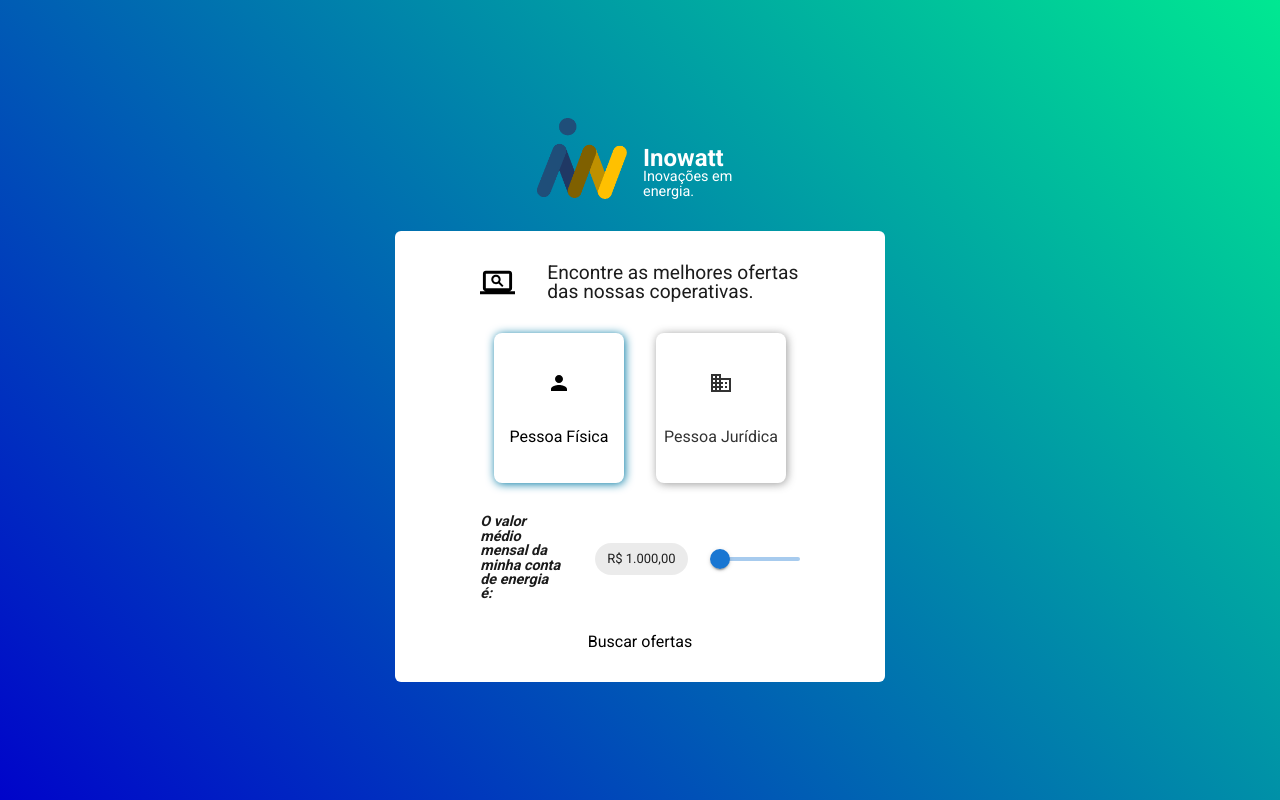
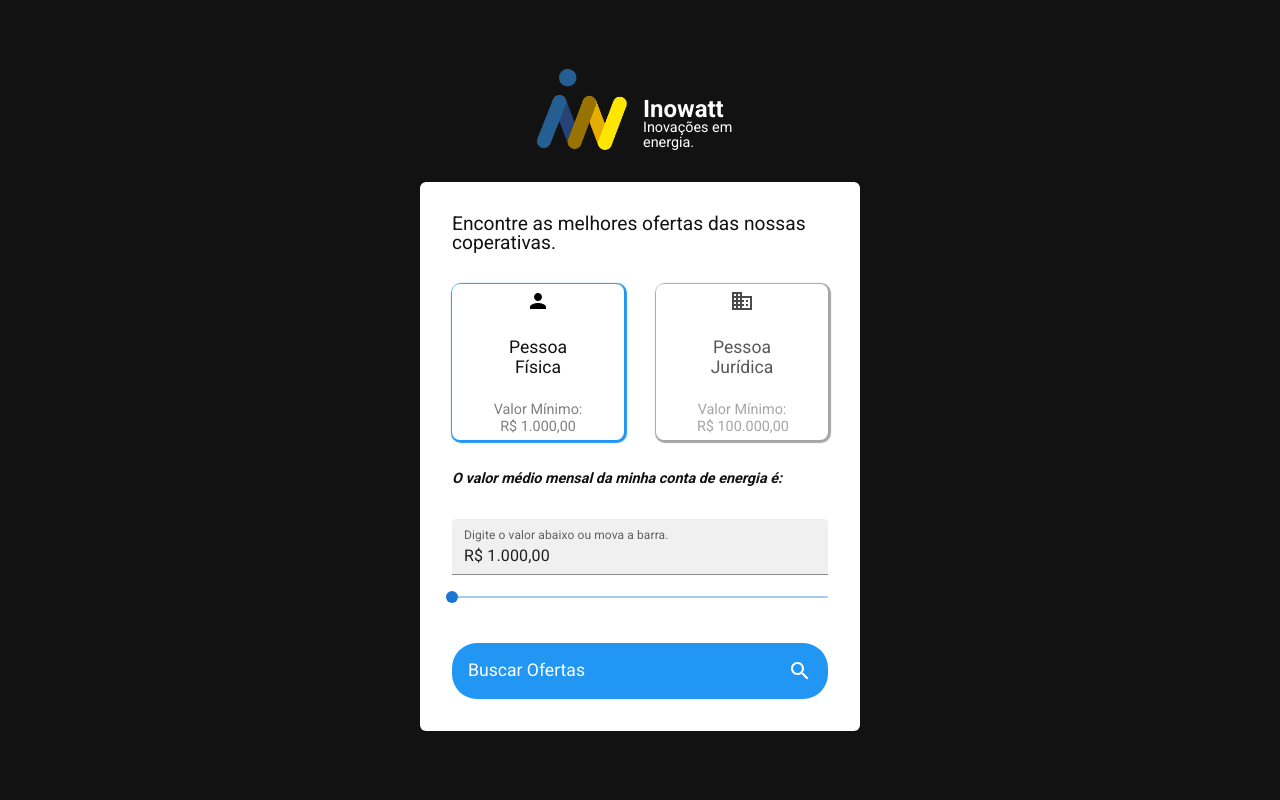
Before and after one commit to watt-io/wattio-frontend-desafio, a React (Vite) app: page / in a window 1280 px wide. Built offline with nearby package versions, Linux system fonts and the light colour scheme.

Commit message:
style: change app styles in components

```diff
--- a/src/components/OptionsCard/index.tsx
+++ b/src/components/OptionsCard/index.tsx
@@ -1,13 +1,16 @@
 import StyledOptionsCard from "./style";
 import { IOptionsCardProps } from "../../interfaces/Home";
 import { useMainContext } from "../../contexts/ContextApp";
-import { handleEnergyValue } from "../../services/support";
+import { formatCurrency, handleEnergyValue } from "../../services/support";
+import Text from "../../styles/Typography";
 
 const OptionsCard = ({ name, IconComponent }: IOptionsCardProps) => {
   const { personEntries, setPersonEntries } = useMainContext();
   const { person } = personEntries;
 
   const handleCardOptions = () => {
+    if (person == name) return;
+
     setPersonEntries({
       energyValue: handleEnergyValue(name),
       person: name,
@@ -17,7 +20,11 @@ const OptionsCard = ({ name, IconComponent }: IOptionsCardProps) => {
   return (
     <StyledOptionsCard colorized={name == person} onClick={handleCardOptions}>
       <IconComponent />
-      {`Pessoa ${name == "juridical" ? "Jurídica" : "Física"}`}
+      <Text>{`Pessoa ${name == "juridical" ? "Jurídica" : "Física"}`}</Text>
+      <Text fontSize="text4" color="grey4">
+        Valor Mínimo:{" "}
+        {name == "juridical" ? formatCurrency(100000) : formatCurrency(1000)}
+      </Text>
     </StyledOptionsCard>
   );
 };
--- a/src/components/OptionsCard/style.ts
+++ b/src/components/OptionsCard/style.ts
@@ -1,22 +1,26 @@
 import styled, { css } from "styled-components";
 
 const StyledOptionsCard = styled.button`
-  box-shadow: 1px 1px 10px grey;
-  min-width: 130px;
-  height: 150px;
-  border-radius: 8px;
-  opacity: 0.8;
-
   display: flex;
   flex-direction: column;
   justify-content: center;
   align-items: center;
-  gap: 2rem;
+  gap: 1.5rem;
+  padding: 5px;
+  box-shadow: 1px 1px 1px 2px var(--color-grey-4);
+  width: 100%;
+  border-radius: 8px;
+  opacity: 0.7;
+  transition: all 0.25s;
+
+  p {
+    max-width: 90px;
+  }
 
   ${({ colorized }: { colorized?: boolean }) => {
     if (colorized) {
       return css`
-        box-shadow: 1px 1px 10px var(--color-secondary);
+        box-shadow: 1px 1px 1px 2px var(--color-blue-1);
         opacity: 1;
       `;
     }
--- a/src/components/OptionsSlider/index.tsx
+++ b/src/components/OptionsSlider/index.tsx
@@ -15,8 +15,10 @@ const OptionsSlider = ({ min, max, defaultValue }: IOptionsSliderProps) => {
       }
       aria-label="Default"
       defaultValue={defaultValue}
+      size="small"
       min={min}
       max={max}
+      step={250}
     />
   );
 };
--- a/src/components/ReceivedInfo/index.tsx
+++ b/src/components/ReceivedInfo/index.tsx
@@ -2,13 +2,16 @@ import Text from "../../styles/Typography";
 import ScreenSearchDesktopIcon from "@mui/icons-material/ScreenSearchDesktop";
 import PersonIcon from "@mui/icons-material/Person";
 import BusinessIcon from "@mui/icons-material/Business";
-import Chip from "@mui/material/Chip";
+import SearchIcon from "@mui/icons-material/Search";
 import OptionsCard from "../OptionsCard";
 import OptionsSlider from "../OptionsSlider";
+import FormControl from "@mui/material/FormControl";
+import InputLabel from "@mui/material/InputLabel";
+import FilledInput from "@mui/material/FilledInput";
+import StyledLink from "../../styles/components/Link";
 import { StyledReceivedInfo } from "./style";
 import { useMainContext } from "../../contexts/ContextApp";
 import { formatCurrency } from "../../services/support";
-import { Link } from "react-router-dom";
 
 const ReceivedInfo = () => {
   const { personEntries } = useMainContext();
@@ -16,32 +19,39 @@ const ReceivedInfo = () => {
 
   return (
     <StyledReceivedInfo>
-      <div>
-        <ScreenSearchDesktopIcon fontSize="large" />
+      <div className="received__info--header">
         <Text tag="h2" fontSize="text2">
           Encontre as melhores ofertas das nossas coperativas.
         </Text>
       </div>
 
       <form onSubmit={(e) => e.preventDefault()}>
-        <div>
+        <div className="received__info--card">
           <OptionsCard IconComponent={PersonIcon} name="natural" />
           <OptionsCard IconComponent={BusinessIcon} name="juridical" />
         </div>
-        <div>
-          <Text fontSize="text3">
-            O valor médio mensal da minha conta de energia é:
-          </Text>
-          <Chip label={formatCurrency(energyValue)} />
+        <Text fontSize="text3">
+          O valor médio mensal da minha conta de energia é:
+        </Text>
+        <FormControl variant="filled" sx={{ gap: "0.5rem" }}>
+          <InputLabel htmlFor="filled-adornment-amount">
+            Digite o valor abaixo ou mova a barra.
+          </InputLabel>
+          <FilledInput
+            id="filled-adornment-amount"
+            value={formatCurrency(energyValue)}
+          />
           {person == "natural" && (
             <OptionsSlider min={1000} max={100000} defaultValue={1000} />
           )}
           {person == "juridical" && (
             <OptionsSlider min={100000} max={1000000} defaultValue={100000} />
           )}
-        </div>
-
-        <Link to={"/ofertas"}>Buscar ofertas</Link>
+        </FormControl>
+        <StyledLink to={"/ofertas"}>
+          <Text color="white">Buscar Ofertas</Text>
+          <SearchIcon />
+        </StyledLink>
       </form>
     </StyledReceivedInfo>
   );
--- a/src/components/ReceivedInfo/style.ts
+++ b/src/components/ReceivedInfo/style.ts
@@ -5,13 +5,13 @@ const StyledReceivedInfo = styled.section`
   flex-direction: column;
   justify-content: center;
   align-items: center;
-  width: 100%;
   gap: 2rem;
 
-  div {
-    width: 75%;
+  .received__info--header,
+  .received__info--card {
+    width: 100%;
     display: flex;
-    justify-content: center;
+    justify-content: space-between;
     align-items: center;
     gap: 2rem;
   }
@@ -19,12 +19,18 @@ const StyledReceivedInfo = styled.section`
   form {
     display: flex;
     flex-direction: column;
+    width: 100%;
+    gap: 2rem;
 
-    :nth-child(2) {
-      align-items: center;
+    a {
+      align-self: center;
     }
+  }
 
-    gap: 2rem;
+  @media (max-width: 425px) {
+    .received__info--card {
+      flex-wrap: wrap;
+    }
   }
 `;
 
--- a/src/pages/Main/style.ts
+++ b/src/pages/Main/style.ts
@@ -6,13 +6,7 @@ const StyledMainContainer = styled.main`
   align-items: center;
   flex-direction: column;
   gap: 2rem;
-  height: 100vh;
-  padding: 0 1rem;
-  background: linear-gradient(
-    45deg,
-    var(--color-primary) 0,
-    var(--color-negative) 110%
-  );
+  padding: 2rem 0.8rem;
 `;
 
 const StyledLogo = styled.header`
@@ -23,6 +17,7 @@ const StyledLogo = styled.header`
 
   img {
     width: 90px;
+    filter: brightness(120%);
   }
 
   div {
@@ -36,7 +31,7 @@ const StyledMainIntern = styled.div`
   flex-direction: column;
   align-items: center;
   justify-content: center;
-  max-width: 490px;
+  max-width: 440px;
   width: 100%;
   padding: 2rem;
   border-radius: 6px;
--- a/src/routes/index.tsx
+++ b/src/routes/index.tsx
@@ -8,11 +8,8 @@ const RoutesApp = () => {
   return (
     <Routes>
       <Route path="/" element={<Main />}>
-        {/* # Componente que o usuário irá inserir se é juridico / fisico e o valor de sua conta  */}
         <Route path="/" element={<ReceivedInfo />} />
-        {/* # Componente que o usuário irá receber as ofertas */}
         <Route path="/ofertas" element={<ReceivedOffers />} />
-        {/* # Componente que o usuário irá cadastrar seu nome e seu e-mail para receber a proposta de contrato da oferta pelo e-mail (Simulação) */}
         <Route path="/propostas" element={<ReceivedProposal />} />
       </Route>
       <Route path="*" element={<Navigate to={"/"} />} />
--- a/src/styles/GlobalStyles.ts
+++ b/src/styles/GlobalStyles.ts
@@ -7,9 +7,10 @@ const GlobalStyles = createGlobalStyle`
     --color-primary: rgb(0, 4, 202);
     --color-secondary: rgba(0, 121, 163, 1);
     --color-negative: #00ff8c;
+    --color-blue-1: #2196f3;
     //Grey Scale Palette
     --color-white: #ffffff;
-    --color-grey-1: #1C1C1C;
+    --color-grey-1: #121212;
     --color-grey-2: #363636;
     --color-grey-3: #4F4F4F;
     --color-grey-4: #808080;
@@ -32,7 +33,6 @@ const GlobalStyles = createGlobalStyle`
     figure, figcaption, footer, header, hgroup,
     menu, nav, output, ruby, section, summary,
     time, mark, audio, video, input, button, select{
-        box-sizing: border-box;
         background: none;
         margin: 0;
         padding: 0;
@@ -51,8 +51,12 @@ const GlobalStyles = createGlobalStyle`
     }
 
     body {
+        display: flex;
+        justify-content: center;
+        align-items: center;
         line-height: 1;
-        height: 100vh;
+        min-height: 100vh;
+        background-color: var(--color-grey-1);
     }
 
     ol, ul, li {
@@ -69,6 +73,10 @@ const GlobalStyles = createGlobalStyle`
         content: none;
     }
 
+    * {
+        box-sizing: border-box;
+    }
+
     table {
         border-collapse: collapse;
         border-spacing: 0;
@@ -78,6 +86,21 @@ const GlobalStyles = createGlobalStyle`
         cursor: pointer;
         border-radius: 4px;
     }
+
+    ::-webkit-scrollbar {
+        width: 10px;
+    }
+    ::-webkit-scrollbar-track {
+        background: #f1f1f1;
+    }
+
+    ::-webkit-scrollbar-thumb {
+        background: #888;
+    }
+    ::-webkit-scrollbar-thumb:hover {
+        background: #555;
+    }
+
 `;
 
 export default GlobalStyles;
--- /dev/null
+++ b/src/styles/components/Link/index.ts
@@ -0,0 +1,19 @@
+import { Link } from "react-router-dom";
+import styled from "styled-components";
+
+const StyledLink = styled(Link)`
+  width: 100%;
+  display: flex;
+  align-items: center;
+  justify-content: space-between;
+  gap: 1rem;
+  background-color: var(--color-blue-1);
+  padding: 1rem;
+  border-radius: 25px;
+
+  svg {
+    color: white;
+  }
+`;
+
+export default StyledLink;
```
